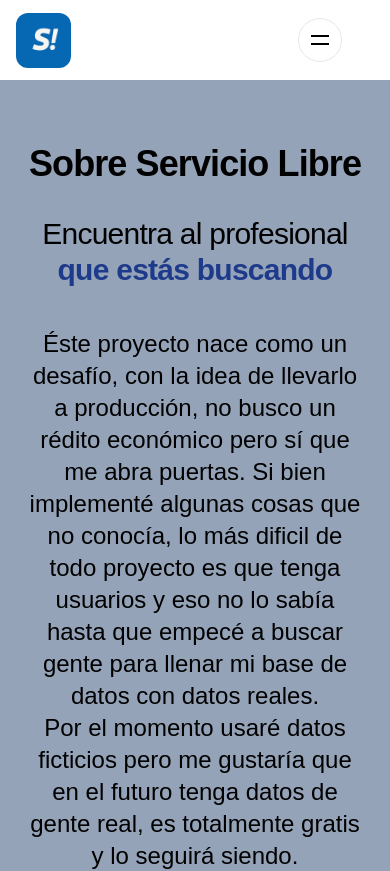
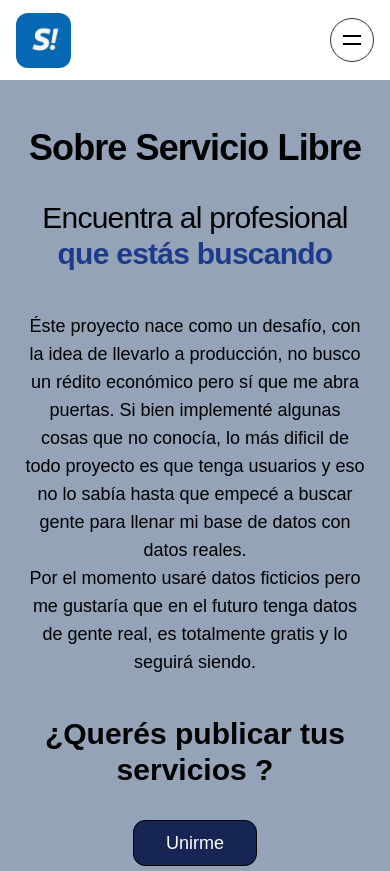
Before and after one commit to arondiaz/ican, a Next.js app in the folder frontend/: page /about in a window 390 px wide. Shown: the top 871 px of the page. Built offline with nearby package versions, Linux system fonts and the light colour scheme.

Commit message:
installed framer motion and implemented mobile navbar

```diff
--- a/frontend/package.json
+++ b/frontend/package.json
@@ -9,6 +9,7 @@
     "lint": "next lint"
   },
   "dependencies": {
+    "framer-motion": "^11.2.14",
     "fuse.js": "^7.1.0",
     "jsonwebtoken": "^9.0.2",
     "jwt-decode": "^4.0.0",
--- a/frontend/src/app/about/page.tsx
+++ b/frontend/src/app/about/page.tsx
@@ -9,7 +9,7 @@ const page = () => {
     <>
       <Navbar />
 
-      <section className="w-full ">
+      <section className="w-full mt-16 ">
         <div className="pt-16 ">
           <div className="container px-4 md:px-6">
             <div className="max-w-4xl mx-auto text-center space-y-8">
@@ -25,7 +25,7 @@ const page = () => {
                     que estás buscando
                   </span>
                 </h2>
-                <h4 className="text-2xl pt-6">
+                <h4 className="text-lg md:text-2xl pt-6">
                   Éste proyecto nace como un desafío, con la idea de llevarlo a
                   producción, no busco un rédito económico pero sí que me abra
                   puertas. Si bien implementé algunas cosas que no conocía, lo
--- a/frontend/src/app/components/Navbar.tsx
+++ b/frontend/src/app/components/Navbar.tsx
@@ -1,18 +1,113 @@
-import React from "react";
+"use client";
+
+import { useEffect, useState } from "react";
 import Link from "next/link";
 import Image from "next/image";
 import S from "../assets/s.png";
-import { LogIn } from "lucide-react";
+import { motion, useAnimate } from "framer-motion";
 
 const navItems = [
   { href: "/about", name: "Sobre Servicio Libre" },
-  { href: "/login", name: <LogIn /> },
+  { href: "/login", name: "Login" },
 ];
 
 const Navbar = () => {
+  const [isOpen, setIsOpen] = useState(false);
+  const [topLineScope, topLineAnimate] = useAnimate();
+  const [bottomLineScope, bottomLineAnimate] = useAnimate();
+  const [navScope, navAnitame] = useAnimate();
+
+  useEffect(() => {
+    if (isOpen) {
+      topLineAnimate([
+        [topLineScope.current, { transform: "translateY(4px) rotate(45deg)" }],
+      ]);
+      bottomLineAnimate([
+        [
+          bottomLineScope.current,
+          { transform: "translateY(-4px) rotate(-45deg)" },
+        ],
+      ]);
+      navAnitame(
+        navScope.current,
+        {
+          height: "100%",
+        },
+        {
+          duration: 0.7,
+        }
+      );
+    } else {
+      topLineAnimate([
+        [
+          topLineScope.current,
+          {
+            transform: "translateY(0px) rotate(0deg)",
+          },
+        ],
+      ]);
+
+      bottomLineAnimate([
+        [
+          bottomLineScope.current,
+          {
+            transform: "translateY(0px) rotate(0deg)",
+          },
+        ],
+      ]);
+      navAnitame(navScope.current, {
+        height: 0,
+      });
+    }
+  }, [
+    isOpen,
+    topLineAnimate,
+    topLineScope,
+    bottomLineAnimate,
+    bottomLineScope,
+    navAnitame,
+    navScope,
+  ]);
   return (
-    <header className="bg-white text-black ">
-      <div className="container max-w-full flex justify-between items-center h-20">
+    <header className=" max-w-full bg-white ">
+      <div
+        className=" fixed top-0 left-0 w-full h-0 overflow-hidden bg-slate-500 z-40 "
+        ref={navScope}
+      >
+        <nav className="mt-20 flex flex-col h-full ">
+          {navItems.map(({ href, name }) => (
+            <Link
+              href={href}
+              key={name}
+              className="text-stone-200 border-t border-slate-700 last:border-b py-8 group/nav-item relative isolate"
+              onClick={() => setIsOpen(!isOpen)}
+            >
+              <div className="container !max-w-full flex items-center justify-between">
+                <span className="text-stone-200 text-3xl group-hover/nav-item:pl-4 transition-all duration-500">
+                  {name}
+                </span>
+                <svg
+                  xmlns="http://www.w3.org/2000/svg"
+                  fill="none"
+                  viewBox="0 0 24 24"
+                  strokeWidth="1.5"
+                  stroke="currentColor"
+                  className="size-6 text-stone-200"
+                >
+                  <path
+                    strokeLinecap="round"
+                    strokeLinejoin="round"
+                    d="m4.5 19.5 15-15m0 0H8.25m11.25 0v11.25"
+                  />
+                </svg>
+              </div>
+              <div className="absolute w-full h-0 bg-slate-00 group-hover/nav-item:h-full transition-all duration-550 bottom-0 -z-20"></div>
+            </Link>
+          ))}
+        </nav>
+      </div>
+      <div className="fixed top-0 left-0 w-full z-50 bg-white">
+        <div className="container max-w-full flex justify-between items-center h-20 ">
           <Link href={"/"}>
             <div className="flex flex-row items-center gap-4">
               <Image
@@ -28,11 +123,10 @@ const Navbar = () => {
               </h2>
             </div>
           </Link>
-
-        <div className="md:hidden mr-8 flex items-center gap-4">
+          <div className="flex items-center gap-4">
             <div
-            className="relative size-11 border rounded-full inline-flex items-center justify-center cursor-pointer"
-            // onClick={() => setIsOpen(!isOpen)}
+              className="relative size-11 border border-black/80 rounded-full inline-flex items-center justify-center cursor-pointer"
+              onClick={() => setIsOpen(!isOpen)}
             >
               <svg
                 width="24"
@@ -42,25 +136,25 @@ const Navbar = () => {
                 xmlns="http://www.w3.org/2000/svg"
                 className="text-black"
               >
-              <rect
+                <motion.rect
                   x="3"
                   y="7"
                   width="18"
                   height="2"
                   fill="currentColor"
-                className="text-black"
+                  ref={topLineScope}
                 />
-              <rect x="3" y="15" width="18" height="2" fill="currentColor" />
+                <motion.rect
+                  x="3"
+                  y="15"
+                  width="18"
+                  height="2"
+                  fill="currentColor"
+                  ref={bottomLineScope}
+                />
               </svg>
             </div>
           </div>
-
-        <div className="hidden md:inline-flex  items-center gap-4">
-          {navItems.map((nav) => (
-            <Link href={nav.href} key={nav.href}>
-              {nav.name}
-            </Link>
-          ))}
         </div>
       </div>
     </header>
```
Also changed, not shown: 1 other file (tests, documents, lock files or other folders). Lines whose indentation alone changed are shown as unchanged.
